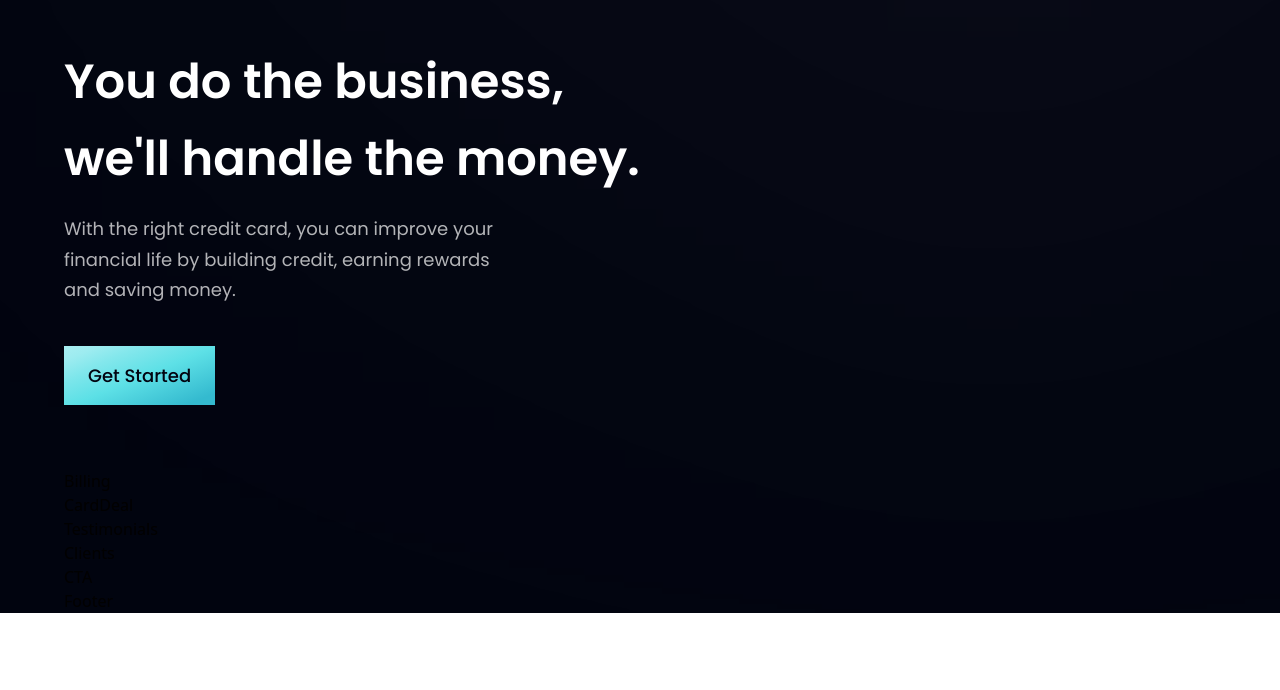
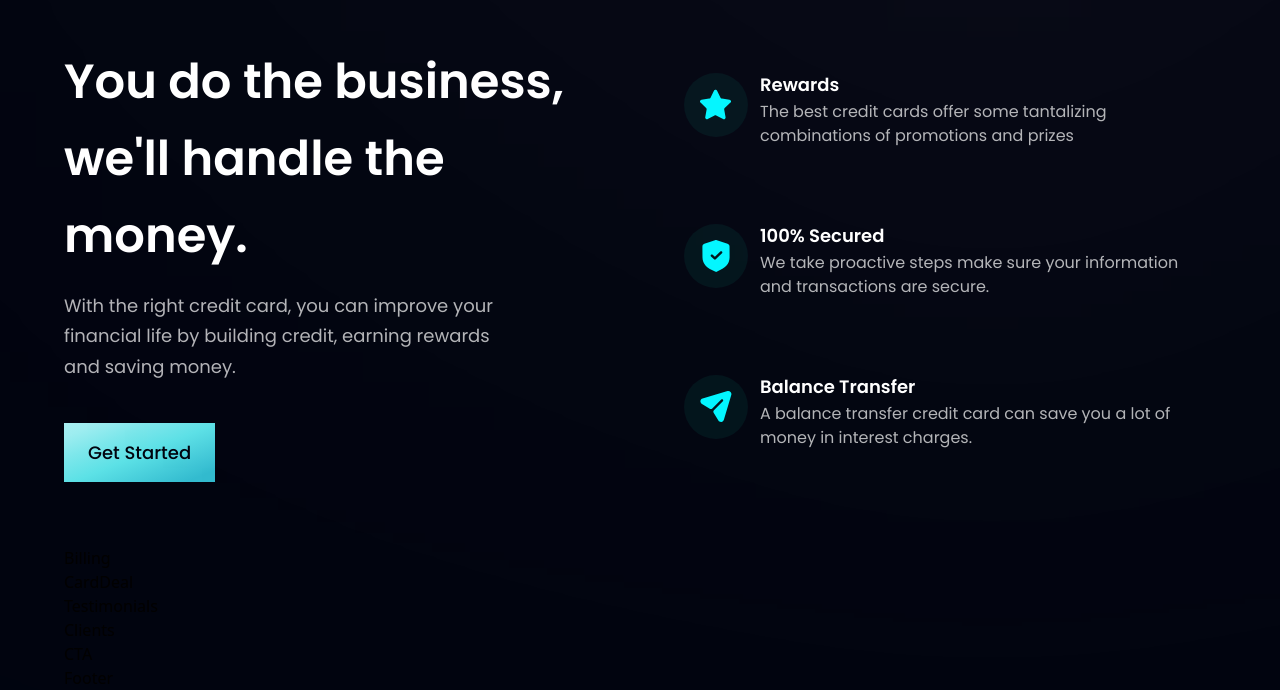
Before and after one commit to MBMarsell/modern-bank-landing, a React (Vite) app: page / in a window 1280 px wide. Shown: the part 980-1670 px from the top of the page. Before the commit the page ends 1593 px from the top, so only its background shows below. Built offline with nearby package versions, Linux system fonts and the light colour scheme.

Commit message:
finish business component/section

```diff
--- a/src/components/Business.jsx
+++ b/src/components/Business.jsx
@@ -1,6 +1,28 @@
 import { features } from '../constants';
 import styles, { layout } from '../style';
 import Button from './Button';
+
+const FeatureCard = ({ icon, title, content, index }) => (
+  <div
+    className={`flex flex-row p-6 rounded-[20px] ${
+      index !== features.length - 1 ? 'mb-6' : 'mb-0'
+    } feature-card`}
+  >
+    <div
+      className={`w-[64px] h-[64px] rounded-full ${styles.flexCenter} bg-dimBlue`}
+    >
+      <img src={icon} alt="icon" className="w-[50%] h-[50%] object-contain" />
+    </div>
+    <div className="flex-1 flex flex-col ml-3">
+      <h4 className="font-poppins font-semibold text-white text-[18px] leading-[23px] mb-1">
+        {title}
+      </h4>
+      <p className="font-poppins font-normal text-dimWhite text-[16px] leading-[24px] mb-1">
+        {content}
+      </p>
+    </div>
+  </div>
+);
 
 const Business = () => {
   return (
@@ -16,6 +38,12 @@
         </p>
         <Button styles="mt-10" />
       </div>
+
+      <div className={`${layout.sectionImg} flex-col`}>
+        {features.map((feature, index) => (
+          <FeatureCard key={feature.id} {...feature} index={index} />
+        ))}
+      </div>
     </section>
   );
 };
```
